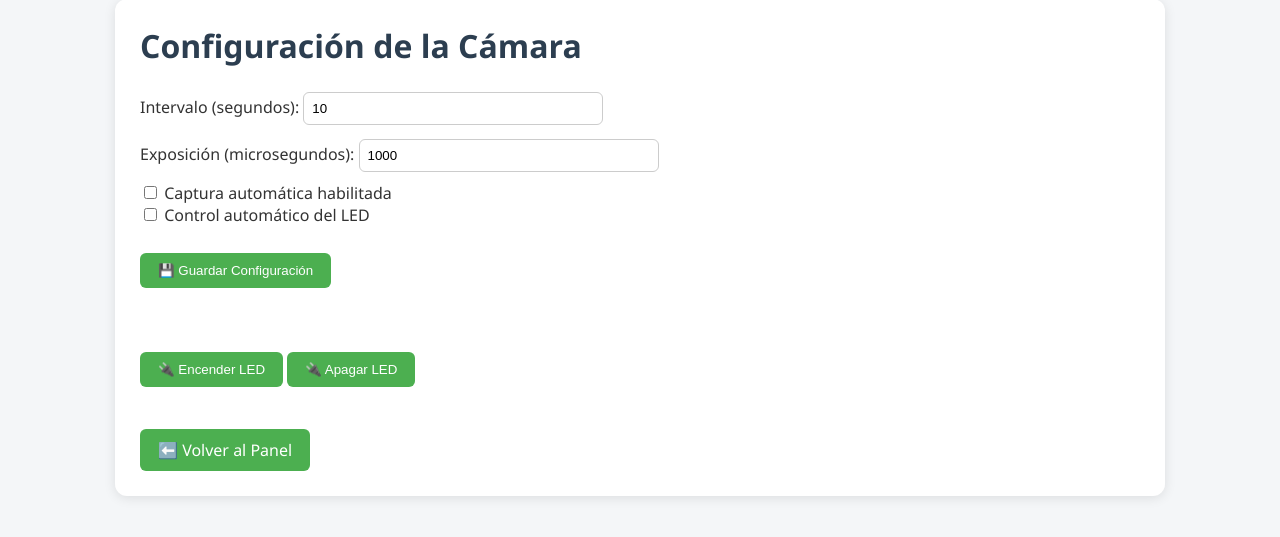
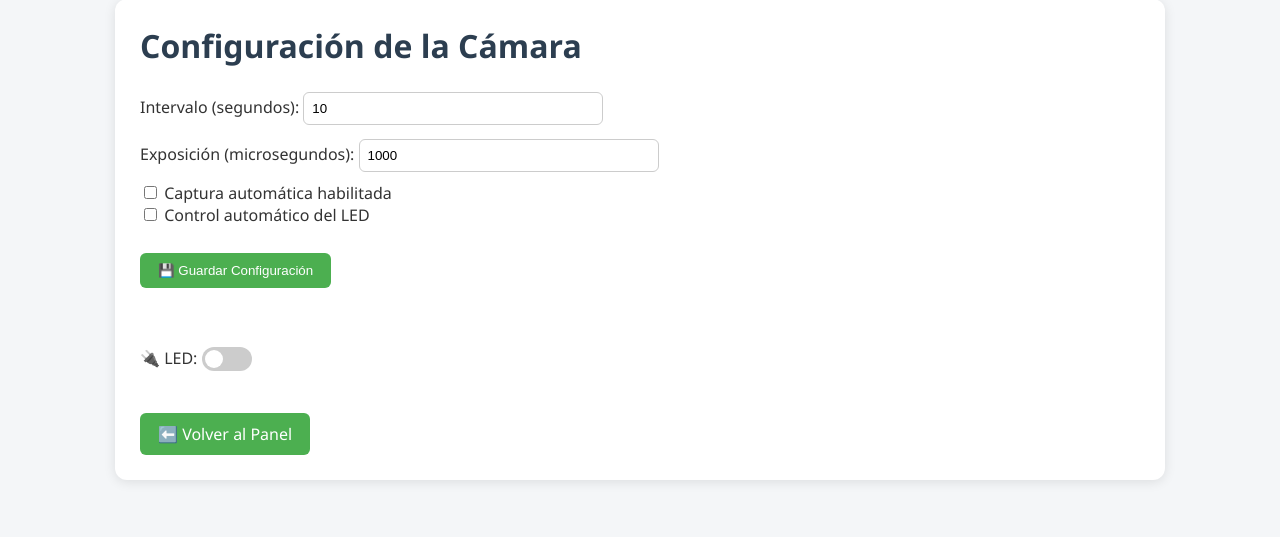
Before and after one commit to jjdoriaupv/TFG-QuantiPlant, a Flask app: page /config in a window 1280 px wide. Shown: the part 21-558 px from the top of the page. Run offline with Flask 3, Linux system fonts and the light colour scheme.

Commit message:
led switch

```diff
--- a/web/app.py
+++ b/web/app.py
@@ -142,9 +142,8 @@ def config():
 
 @app.route('/toggle_usb', methods=['POST'])
 def toggle_usb():
-    action = request.form.get('action')
-    if action not in ['on', 'off']:
-        return "Acción no válida", 400
+    led_on = 'led' in request.form
+    action = 'on' if led_on else 'off'
     try:
         subprocess.run(
             ['/home/jeremy/TFG-QuantiPlant/scripts/toggle_usb.sh', '1-1', 'bind' if action == 'on' else 'unbind'],
@@ -155,5 +154,6 @@ def toggle_usb():
         return f"Error al ejecutar toggle_usb: {e}", 500
 
 
+
 if __name__ == '__main__':
     app.run(host='0.0.0.0', port=5001)
--- a/web/static/style.css
+++ b/web/static/style.css
@@ -103,3 +103,46 @@ select {
 .grid-item a {
     margin: 10px;
 }
+
+/* Estilo del interruptor */
+.switch {
+  position: relative;
+  display: inline-block;
+  width: 50px;
+  height: 24px;
+}
+
+.switch input {
+  opacity: 0;
+  width: 0;
+  height: 0;
+}
+
+.slider {
+  position: absolute;
+  cursor: pointer;
+  top: 0; left: 0; right: 0; bottom: 0;
+  background-color: #ccc;
+  transition: .4s;
+  border-radius: 24px;
+}
+
+.slider:before {
+  position: absolute;
+  content: "";
+  height: 18px;
+  width: 18px;
+  left: 3px;
+  bottom: 3px;
+  background-color: white;
+  transition: .4s;
+  border-radius: 50%;
+}
+
+input:checked + .slider {
+  background-color: #4CAF50;
+}
+
+input:checked + .slider:before {
+  transform: translateX(26px);
+}
--- a/web/templates/config.html
+++ b/web/templates/config.html
@@ -31,9 +31,14 @@
 
         <br><br>
 
-        <form method="POST" action="{{ url_for('toggle_usb') }}">
-            <button class="button" type="submit" name="action" value="on">🔌 Encender LED</button>
-            <button class="button" type="submit" name="action" value="off">🔌 Apagar LED</button>
+        <form method="POST" action="{{ url_for('toggle_usb') }}" id="led-switch-form">
+            <div class="led-switch-container">
+                <label for="led-switch">🔌 LED:</label>
+                <label class="switch">
+                    <input type="checkbox" name="led" id="led-switch" onchange="document.getElementById('led-switch-form').submit()" {% if led_state %}checked{% endif %}>
+                    <span class="slider round"></span>
+                </label>
+            </div>
         </form>
 
         <br>
```
